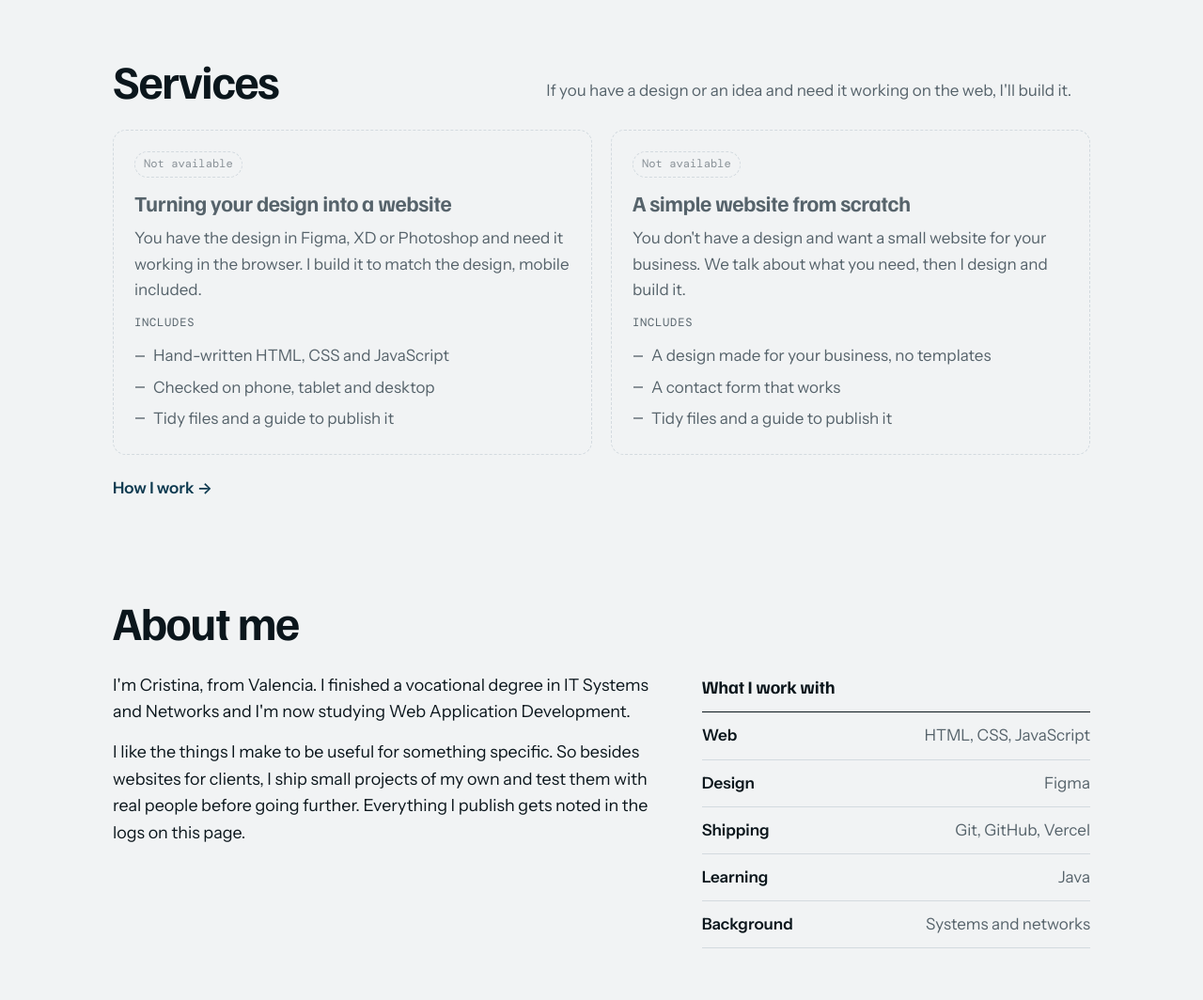
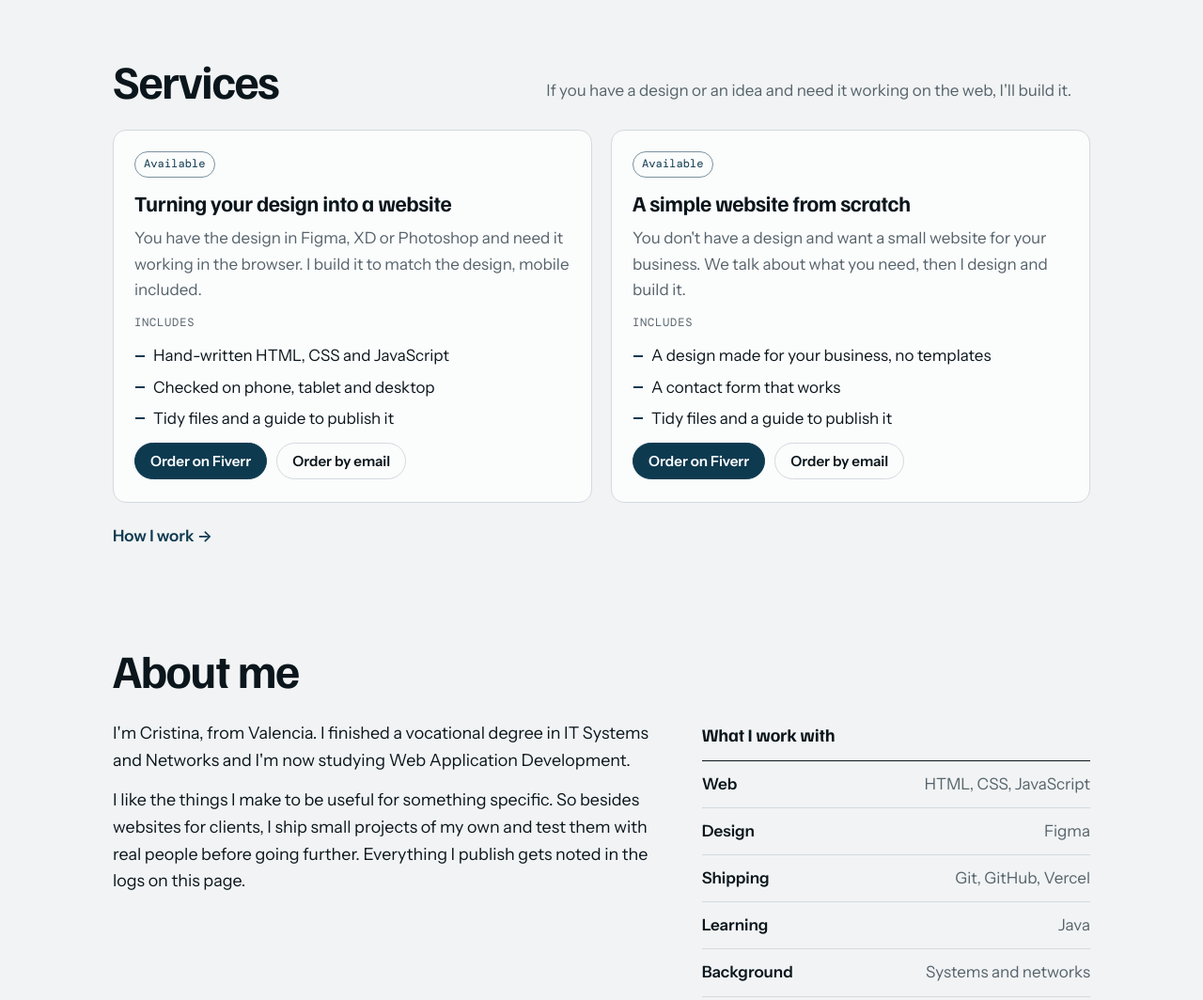
Before and after one commit to carm-freelance/FreelanceWeb, a plain HTML site: page index.html in a window 1280 px wide. Shown: the part 1420-2484 px from the top of the page at 94% size. Drawn offline with Linux system fonts and the light colour scheme; no server answers.

Commit message:
Copiar el contenido de la hoja en el HTML

```diff
--- a/datos.js
+++ b/datos.js
@@ -22,7 +22,7 @@ const AHORA = [
 const SERVICIOS = [
   {
     "mostrar": true,
-    "estado": "No disponible",
+    "estado": "Disponible",
     "nombre": {
       "es": "Pasar tu diseño a web",
       "en": "Turning your design into a website"
@@ -50,7 +50,7 @@ const SERVICIOS = [
   },
   {
     "mostrar": true,
-    "estado": "No disponible",
+    "estado": "Disponible",
     "nombre": {
       "es": "Una web sencilla desde cero",
       "en": "A simple website from scratch"
@@ -230,6 +230,6 @@ const CONTACTO = {
   "github": "https://github.com/carm-freelance",
   "fiverr": {
     "enlace": "https://es.fiverr.com/s/61bAjrw",
-    "activa": false
+    "activa": true
   }
 };
```
Also changed, not shown: index.html (+2 -2 lines), servicios.html (+2 -2 lines).
